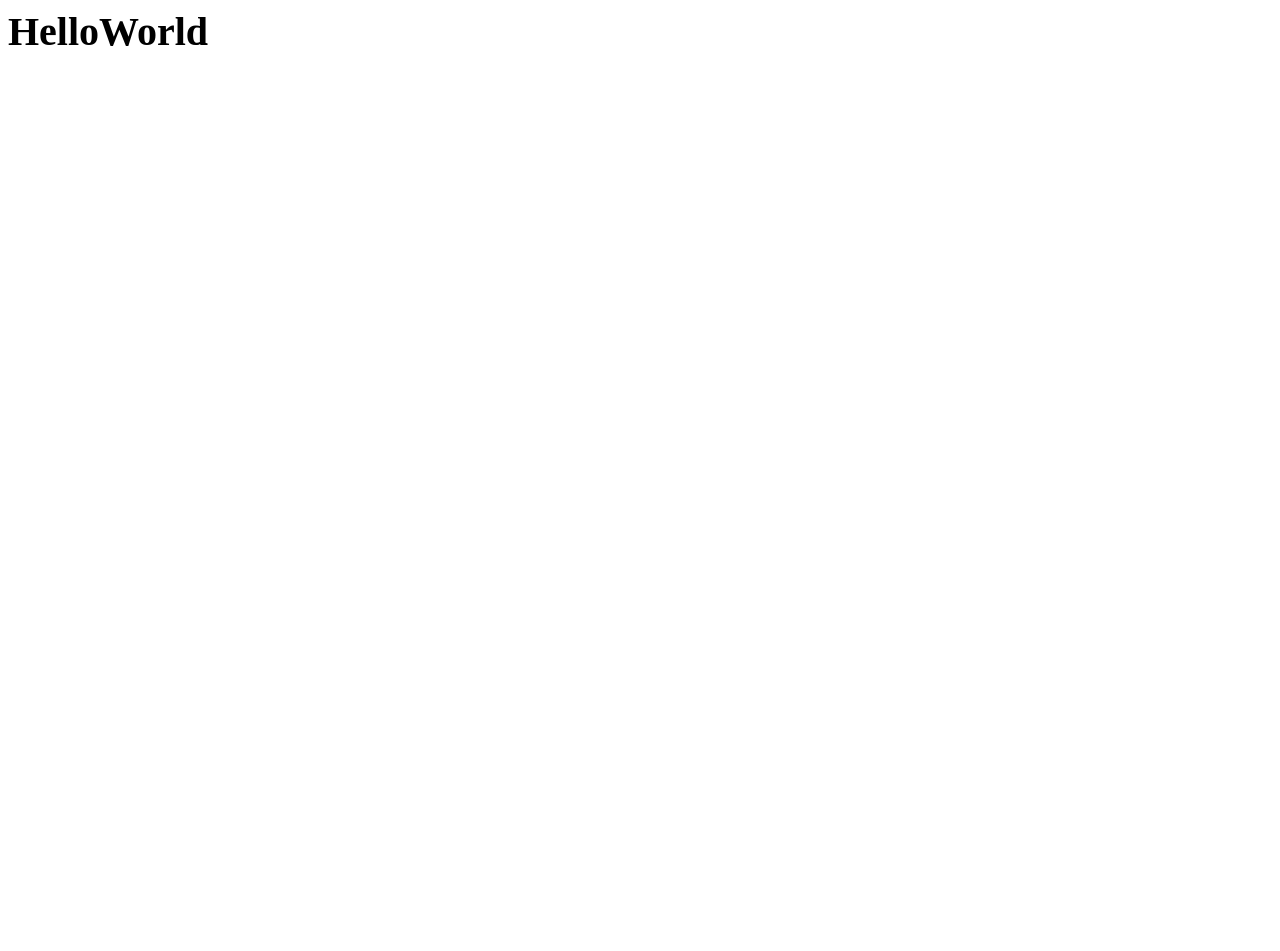
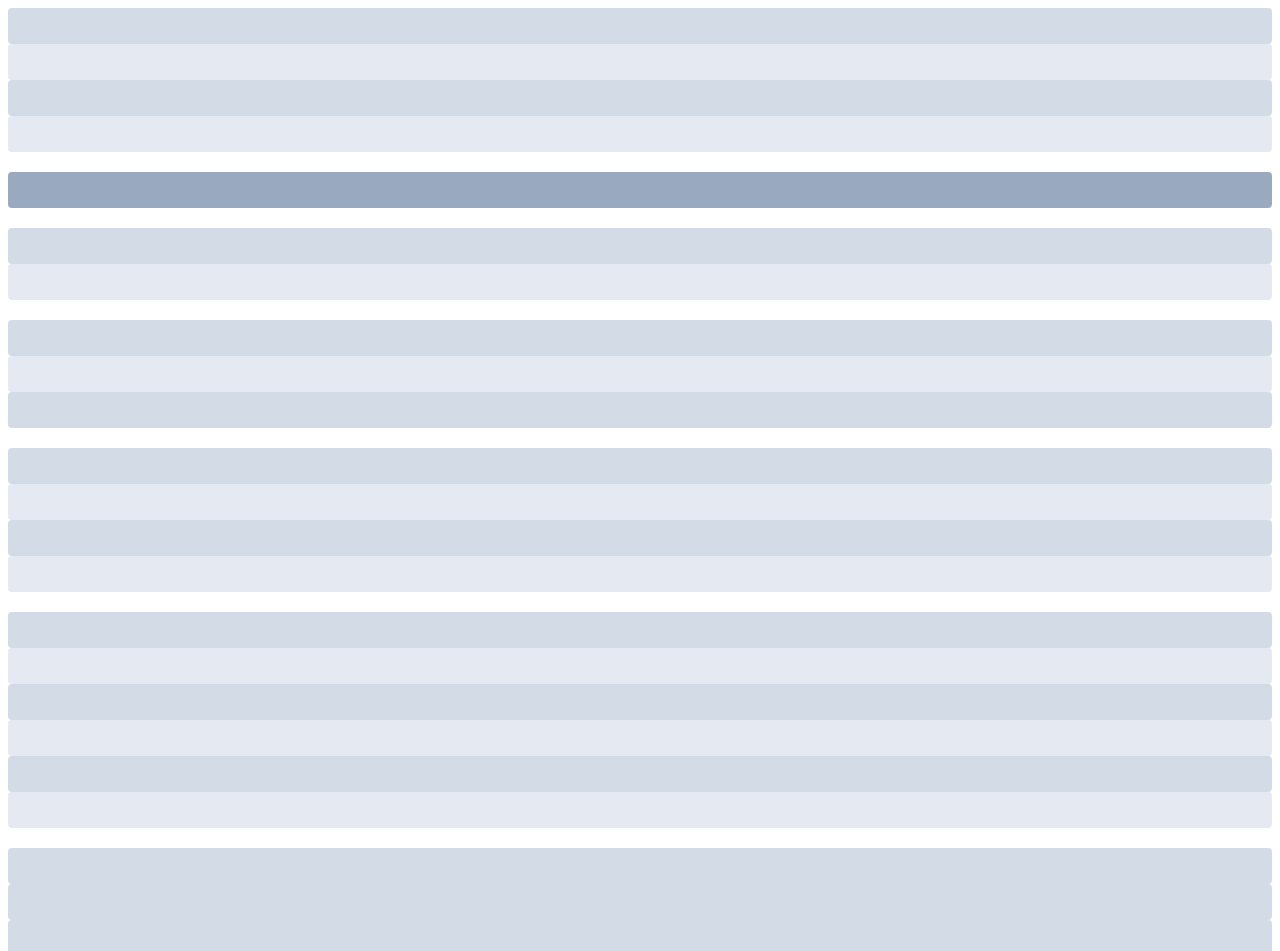
Before and after one commit to wz71014q/PDFEditor, a Vue app: page / in a window 1280 px wide. Shown: the top 951 px of the page. Before the commit the page ends 800 px from the top, so only its background shows below. Built offline with nearby package versions, Linux system fonts and the light colour scheme.

Commit message:
feat: el-row & el-col

```diff
--- /dev/null
+++ b/src/components/col/col.js
@@ -0,0 +1,71 @@
+export default {
+  name: 'ElCol',
+
+  props: {
+    span: {
+      type: Number,
+      default: 24
+    },
+    tag: {
+      type: String,
+      default: 'div'
+    },
+    offset: Number,
+    pull: Number,
+    push: Number,
+    xs: [Number, Object],
+    sm: [Number, Object],
+    md: [Number, Object],
+    lg: [Number, Object],
+    xl: [Number, Object]
+  },
+
+  computed: {
+    gutter () {
+      let parent = this.$parent
+      while (parent && parent.$options.componentName !== 'ElRow') {
+        parent = parent.$parent
+      }
+      return parent ? parent.gutter : 0
+    }
+  },
+  render (h) {
+    const classList = []
+    const style = {}
+
+    if (this.gutter) {
+      style.paddingLeft = `${this.gutter / 2}px`
+      style.paddingRight = style.paddingLeft
+    }
+
+    ['span', 'offset', 'pull', 'push'].forEach(prop => {
+      if (this[prop] || this[prop] === 0) {
+        classList.push(
+          prop !== 'span'
+            ? `el-col-${prop}-${this[prop]}`
+            : `el-col-${this[prop]}`
+        )
+      }
+    });
+
+    ['xs', 'sm', 'md', 'lg', 'xl'].forEach(size => {
+      if (typeof this[size] === 'number') {
+        classList.push(`el-col-${size}-${this[size]}`)
+      } else if (typeof this[size] === 'object') {
+        const props = this[size]
+        Object.keys(props).forEach(prop => {
+          classList.push(
+            prop !== 'span'
+              ? `el-col-${size}-${prop}-${props[prop]}`
+              : `el-col-${size}-${props[prop]}`
+          )
+        })
+      }
+    })
+
+    return h(this.tag, {
+      class: ['el-col', classList],
+      style
+    }, this.$slots.default)
+  }
+}
--- /dev/null
+++ b/src/components/col/index.js
@@ -0,0 +1,8 @@
+import ElCol from './col'
+
+/* istanbul ignore next */
+ElCol.install = function col (Vue) {
+  Vue.component(ElCol.name, ElCol)
+}
+
+export default ElCol
--- /dev/null
+++ b/src/components/row/index.js
@@ -0,0 +1,8 @@
+import Row from './src/row'
+
+/* istanbul ignore next */
+Row.install = function row (Vue) {
+  Vue.component(Row.name, Row)
+}
+
+export default Row
--- /dev/null
+++ b/src/components/row/src/row.js
@@ -0,0 +1,47 @@
+export default {
+  name: 'ElRow',
+
+  componentName: 'ElRow',
+
+  props: {
+    tag: {
+      type: String,
+      default: 'div'
+    },
+    gutter: Number,
+    type: String,
+    justify: {
+      type: String,
+      default: 'start'
+    },
+    align: {
+      type: String,
+      default: 'top'
+    }
+  },
+
+  computed: {
+    style () {
+      const ret = {}
+
+      if (this.gutter) {
+        ret.marginLeft = `-${this.gutter / 2}px`
+        ret.marginRight = ret.marginLeft
+      }
+
+      return ret
+    }
+  },
+
+  render (h) {
+    return h(this.tag, {
+      class: [
+        'el-row',
+        this.justify !== 'start' ? `is-justify-${this.justify}` : '',
+        this.align !== 'top' ? `is-align-${this.align}` : '',
+        { 'el-row--flex': this.type === 'flex' }
+      ],
+      style: this.style
+    }, this.$slots.default)
+  }
+}
--- a/src/main.js
+++ b/src/main.js
@@ -3,8 +3,12 @@ import App from './App.vue'
 import router from './router'
 import store from './store'
 import '@/utils/rem'
+import row from '@/components/row'
+import col from '@/components/col'
 
 Vue.config.productionTip = false
+Vue.use(row)
+Vue.use(col)
 
 new Vue({
   router,
--- a/src/views/layout/index.vue
+++ b/src/views/layout/index.vue
@@ -1,15 +1,100 @@
 <template>
   <div class="layout-root">
-    <h1>{{ msg }}</h1>
+    <el-row :gutter="10">
+      <el-col :xs="8" :sm="6" :md="4" :lg="3" :xl="1">
+        <div class="grid-content bg-purple"></div>
+      </el-col>
+      <el-col :xs="4" :sm="6" :md="8" :lg="9" :xl="11">
+        <div class="grid-content bg-purple-light"></div>
+      </el-col>
+      <el-col :xs="4" :sm="6" :md="8" :lg="9" :xl="11">
+        <div class="grid-content bg-purple"></div>
+      </el-col>
+      <el-col :xs="8" :sm="6" :md="4" :lg="3" :xl="1">
+        <div class="grid-content bg-purple-light"></div>
+      </el-col>
+    </el-row>
+    <el-row>
+      <el-col :span="24">
+        <div class="grid-content bg-purple-dark"></div>
+      </el-col>
+    </el-row>
+    <el-row>
+      <el-col :span="12">
+        <div class="grid-content bg-purple"></div>
+      </el-col>
+      <el-col :span="12">
+        <div class="grid-content bg-purple-light"></div>
+      </el-col>
+    </el-row>
+    <el-row>
+      <el-col :span="8">
+        <div class="grid-content bg-purple"></div>
+      </el-col>
+      <el-col :span="8">
+        <div class="grid-content bg-purple-light"></div>
+      </el-col>
+      <el-col :span="8">
+        <div class="grid-content bg-purple"></div>
+      </el-col>
+    </el-row>
+    <el-row>
+      <el-col :span="6">
+        <div class="grid-content bg-purple"></div>
+      </el-col>
+      <el-col :span="6">
+        <div class="grid-content bg-purple-light"></div>
+      </el-col>
+      <el-col :span="6">
+        <div class="grid-content bg-purple"></div>
+      </el-col>
+      <el-col :span="6">
+        <div class="grid-content bg-purple-light"></div>
+      </el-col>
+    </el-row>
+    <el-row>
+      <el-col :span="4">
+        <div class="grid-content bg-purple"></div>
+      </el-col>
+      <el-col :span="4">
+        <div class="grid-content bg-purple-light"></div>
+      </el-col>
+      <el-col :span="4">
+        <div class="grid-content bg-purple"></div>
+      </el-col>
+      <el-col :span="4">
+        <div class="grid-content bg-purple-light"></div>
+      </el-col>
+      <el-col :span="4">
+        <div class="grid-content bg-purple"></div>
+      </el-col>
+      <el-col :span="4">
+        <div class="grid-content bg-purple-light"></div>
+      </el-col>
+    </el-row>
+    <el-row :gutter="20">
+      <el-col :span="6">
+        <div class="grid-content bg-purple"></div>
+      </el-col>
+      <el-col :span="6">
+        <div class="grid-content bg-purple"></div>
+      </el-col>
+      <el-col :span="6">
+        <div class="grid-content bg-purple"></div>
+      </el-col>
+      <el-col :span="6">
+        <div class="grid-content bg-purple"></div>
+      </el-col>
+    </el-row>
   </div>
 </template>
 
 <script>
 export default {
-  name: 'HelloWorld',
+  name: 'Layout',
   data () {
     return {
-      msg: 'HelloWorld'
+      msg: 'root'
     }
   }
 }
@@ -20,4 +105,30 @@ export default {
 .layout-root {
   font-size: 20px;
 }
+.el-col {
+  border-radius: 4px;
+}
+.bg-purple-dark {
+  background: #99a9bf;
+}
+.bg-purple {
+  background: #d3dce6;
+}
+.bg-purple-light {
+  background: #e5e9f2;
+}
+.grid-content {
+  min-height: 36px;
+  border-radius: 4px;
+}
+.el-row {
+  margin-bottom: 20px;
+  &:last-child {
+    margin-bottom: 0;
+  }
+}
+.row-bg {
+  padding: 10px 0;
+  background-color: #f9fafc;
+}
 </style>
```
Also changed, not shown: src/components/HelloWorld.vue (deleted, +0 -32 lines).
